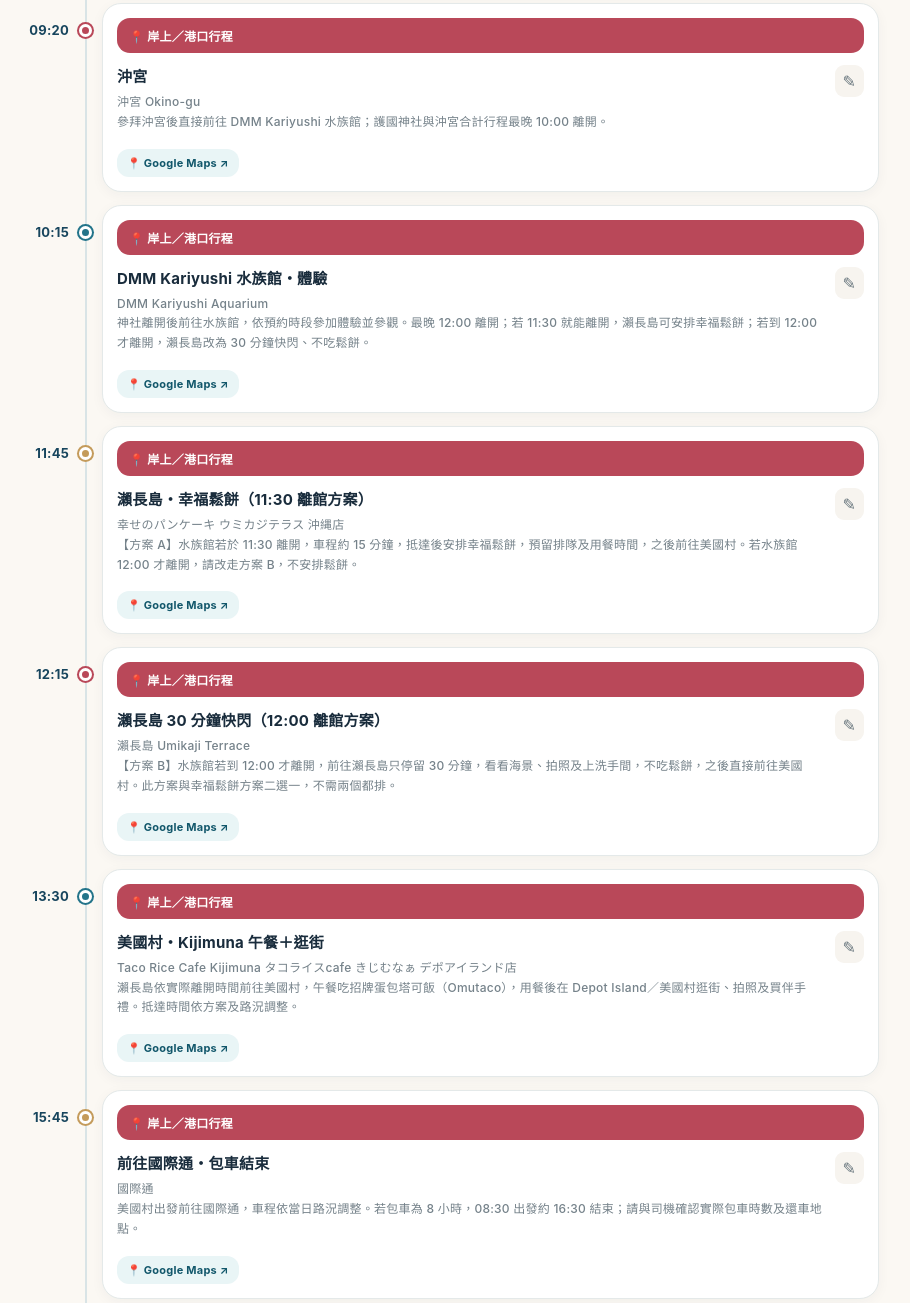
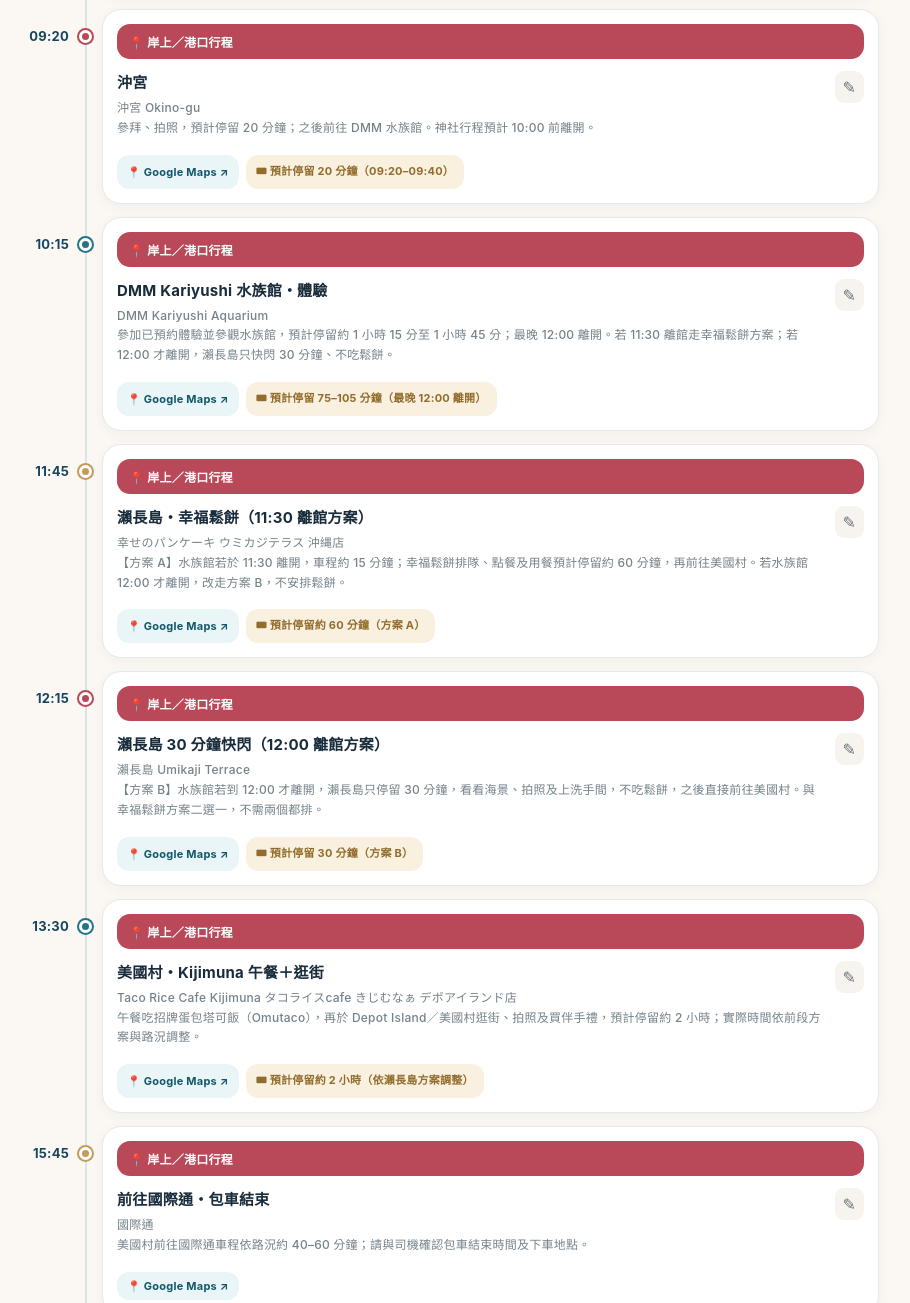
Before and after one commit to 409570236/msc-christmas-2026, a plain HTML site: page index.html in a window 1280 px wide. Shown: the part 1823-3126 px from the top of the page, without its empty margins (195-1105 px from the left). Drawn offline with Linux system fonts and the light colour scheme.

Commit message:
Add estimated stop durations to cruise itineraries

```diff
--- a/index.html
+++ b/index.html
@@ -84,41 +84,41 @@ let tab='itinerary',day=dates[2],more='';const $=s=>document.querySelector(s),es
 // Okinawa shore-day itinerary: always upsert so existing browser data receives corrections.
 {
   const okinawa=[
-    {id:'oki1',date:dates[2],time:'08:30',title:'郵輪碼頭出發・包車開始',place:'那霸郵輪碼頭',locationType:'shore',note:'08:30 預約包車，先直接前往護國神社與沖宮。若包車仍採 8 小時計算，預計 16:30 結束；上車位置依船方靠泊碼頭確認。'},
-    {id:'oki2',date:dates[2],time:'08:45',title:'沖繩護國神社',place:'沖繩縣護國神社',locationType:'shore',mapQuery:'Okinawa Gokoku Shrine Naha',note:'先參拜護國神社，與沖宮都安排在最前段；神社行程最晚 10:00 必須離開。'},
-    {id:'oki3',date:dates[2],time:'09:00',title:'預約 DMM 水族館體驗券',place:'DMM Kariyushi Aquarium',locationType:'shore',mapQuery:'DMM Kariyushi Aquarium Okinawa',bookingUrl:'https://dmmkariyushiaquarium.oneqr.io/shops/shp_eec568e5db3cce204f802a9',note:'09:00 準備透過下方體驗預約頁預約餵食／拍照體驗券，建議事先備妥網路與付款方式，依現場可預約時段及名額為準。'},
-    {id:'oki4',date:dates[2],time:'09:20',title:'沖宮',place:'沖宮 Okino-gu',locationType:'shore',mapQuery:'Okino-gu Shrine Naha Okinawa',note:'參拜沖宮後直接前往 DMM Kariyushi 水族館；護國神社與沖宮合計行程最晚 10:00 離開。'},
-    {id:'oki5',date:dates[2],time:'10:15',title:'DMM Kariyushi 水族館・體驗',place:'DMM Kariyushi Aquarium',locationType:'shore',mapQuery:'DMM Kariyushi Aquarium Okinawa',note:'神社離開後前往水族館，依預約時段參加體驗並參觀。最晚 12:00 離開；若 11:30 就能離開，瀨長島可安排幸福鬆餅；若到 12:00 才離開，瀨長島改為 30 分鐘快閃、不吃鬆餅。'},
-    {id:'oki6',date:dates[2],time:'11:45',title:'瀨長島・幸福鬆餅（11:30 離館方案）',place:'幸せのパンケーキ ウミカジテラス 沖縄店',locationType:'shore',mapQuery:'A Happy Pancake Senagajima Okinawa',note:'【方案 A】水族館若於 11:30 離開，車程約 15 分鐘，抵達後安排幸福鬆餅，預留排隊及用餐時間，之後前往美國村。若水族館 12:00 才離開，請改走方案 B，不安排鬆餅。'},
-    {id:'oki7',date:dates[2],time:'12:15',title:'瀨長島 30 分鐘快閃（12:00 離館方案）',place:'瀨長島 Umikaji Terrace',locationType:'shore',mapQuery:'Umikaji Terrace Senagajima Okinawa',note:'【方案 B】水族館若到 12:00 才離開，前往瀨長島只停留 30 分鐘，看看海景、拍照及上洗手間，不吃鬆餅，之後直接前往美國村。此方案與幸福鬆餅方案二選一，不需兩個都排。'},
-    {id:'oki8',date:dates[2],time:'13:30',title:'美國村・Kijimuna 午餐＋逛街',place:'Taco Rice Cafe Kijimuna タコライスcafe きじむなぁ デポアイランド店',locationType:'shore',mapQuery:'Taco Rice Cafe Kijimuna Depot Island Chatan Okinawa',note:'瀨長島依實際離開時間前往美國村，午餐吃招牌蛋包塔可飯（Omutaco），用餐後在 Depot Island／美國村逛街、拍照及買伴手禮。抵達時間依方案及路況調整。'},
-    {id:'oki9',date:dates[2],time:'15:45',title:'前往國際通・包車結束',place:'國際通',locationType:'shore',note:'美國村出發前往國際通，車程依當日路況調整。若包車為 8 小時，08:30 出發約 16:30 結束；請與司機確認實際包車時數及還車地點。'},
-    {id:'oki10',date:dates[2],time:'16:30',title:'A LONG VACATION.・舒芙蕾鬆餅',place:'A LONG VACATION.（Southwest Grand Hotel 1F）',locationType:'shore',mapQuery:'A LONG VACATION Southwest Grand Hotel Naha Okinawa',note:'改到 A LONG VACATION. 吃招牌 ALV. PANCAKE。建議先確認／預約並抵達後立即點餐；鬆餅現點現烤約需 20–30 分鐘，咖啡時段鬆餅最後點餐時間為 17:00。17:15 必須離開前往郵輪碼頭，因此停留時間較短，若前段延誤請優先確保準時返船。'},
-    {id:'oki11',date:dates[2],time:'17:15',title:'搭計程車返回郵輪碼頭',place:'那霸郵輪碼頭',locationType:'shore',note:'17:15 從國際通搭計程車往郵輪碼頭方向出發，預留交通及登船緩衝；務必依船上公告確認最晚登船時間（All Aboard），不要只看郵輪離港時間。'}
+    {id:'oki1',date:dates[2],time:'08:30',title:'郵輪碼頭出發・包車開始',place:'那霸郵輪碼頭',locationType:'shore',note:'預計車程至護國神社約 15 分鐘；包車 08:30 開始。若採 8 小時計算，約 16:30 結束，請事先與司機確認上下車地點及服務時數。'},
+    {id:'oki2',date:dates[2],time:'08:45',title:'沖繩護國神社',place:'沖繩縣護國神社',locationType:'shore',mapQuery:'Okinawa Gokoku Shrine Naha',bookingStatus:'預計停留 15 分鐘（08:45–09:00）',note:'參拜、拍照，預計停留 15 分鐘。'},
+    {id:'oki3',date:dates[2],time:'09:00',title:'確認 DMM 水族館體驗券',place:'DMM Kariyushi Aquarium',locationType:'shore',mapQuery:'DMM Kariyushi Aquarium Okinawa',bookingUrl:'https://dmmkariyushiaquarium.oneqr.io/shops/shp_eec568e5db3cce204f802a9',note:'此為預約／購票提醒，不是景點停留時間。建議事先完成餵食／拍照體驗預約，依可預約時段及名額為準。'},
+    {id:'oki4',date:dates[2],time:'09:20',title:'沖宮',place:'沖宮 Okino-gu',locationType:'shore',mapQuery:'Okino-gu Shrine Naha Okinawa',bookingStatus:'預計停留 20 分鐘（09:20–09:40）',note:'參拜、拍照，預計停留 20 分鐘；之後前往 DMM 水族館。神社行程預計 10:00 前離開。'},
+    {id:'oki5',date:dates[2],time:'10:15',title:'DMM Kariyushi 水族館・體驗',place:'DMM Kariyushi Aquarium',locationType:'shore',mapQuery:'DMM Kariyushi Aquarium Okinawa',bookingStatus:'預計停留 75–105 分鐘（最晚 12:00 離開）',note:'參加已預約體驗並參觀水族館，預計停留約 1 小時 15 分至 1 小時 45 分；最晚 12:00 離開。若 11:30 離館走幸福鬆餅方案；若 12:00 才離開，瀨長島只快閃 30 分鐘、不吃鬆餅。'},
+    {id:'oki6',date:dates[2],time:'11:45',title:'瀨長島・幸福鬆餅（11:30 離館方案）',place:'幸せのパンケーキ ウミカジテラス 沖縄店',locationType:'shore',mapQuery:'A Happy Pancake Senagajima Okinawa',bookingStatus:'預計停留約 60 分鐘（方案 A）',note:'【方案 A】水族館若於 11:30 離開，車程約 15 分鐘；幸福鬆餅排隊、點餐及用餐預計停留約 60 分鐘，再前往美國村。若水族館 12:00 才離開，改走方案 B，不安排鬆餅。'},
+    {id:'oki7',date:dates[2],time:'12:15',title:'瀨長島 30 分鐘快閃（12:00 離館方案）',place:'瀨長島 Umikaji Terrace',locationType:'shore',mapQuery:'Umikaji Terrace Senagajima Okinawa',bookingStatus:'預計停留 30 分鐘（方案 B）',note:'【方案 B】水族館若到 12:00 才離開，瀨長島只停留 30 分鐘，看看海景、拍照及上洗手間，不吃鬆餅，之後直接前往美國村。與幸福鬆餅方案二選一，不需兩個都排。'},
+    {id:'oki8',date:dates[2],time:'13:30',title:'美國村・Kijimuna 午餐＋逛街',place:'Taco Rice Cafe Kijimuna タコライスcafe きじむなぁ デポアイランド店',locationType:'shore',mapQuery:'Taco Rice Cafe Kijimuna Depot Island Chatan Okinawa',bookingStatus:'預計停留約 2 小時（依瀨長島方案調整）',note:'午餐吃招牌蛋包塔可飯（Omutaco），再於 Depot Island／美國村逛街、拍照及買伴手禮，預計停留約 2 小時；實際時間依前段方案與路況調整。'},
+    {id:'oki9',date:dates[2],time:'15:45',title:'前往國際通・包車結束',place:'國際通',locationType:'shore',note:'美國村前往國際通車程依路況約 40–60 分鐘；請與司機確認包車結束時間及下車地點。'},
+    {id:'oki10',date:dates[2],time:'16:30',title:'A LONG VACATION.・舒芙蕾鬆餅',place:'A LONG VACATION.（Southwest Grand Hotel 1F）',locationType:'shore',mapQuery:'A LONG VACATION Southwest Grand Hotel Naha Okinawa',bookingStatus:'預計停留約 45 分鐘（16:30–17:15）',note:'吃招牌 ALV. PANCAKE，預計停留約 45 分鐘；鬆餅現點現烤約需 20–30 分鐘，咖啡時段鬆餅最後點餐時間為 17:00。17:15 必須離開前往郵輪碼頭；若前段延誤請優先確保準時返船。'},
+    {id:'oki11',date:dates[2],time:'17:15',title:'搭計程車返回郵輪碼頭',place:'那霸郵輪碼頭',locationType:'shore',note:'預計車程約 15–25 分鐘，請預留交通及登船緩衝；務必依船上公告確認最晚登船時間（All Aboard），不要只看郵輪離港時間。'}
   ];
   const miyakoBus=[
-    {id:'mmy1',date:dates[1],time:'09:00',title:'🚌 宮古島巴士共乘 A 團・港口集合出發',place:'宮古島平良港',locationType:'shore',mapQuery:'Hirara Port Miyakojima',bookingStatus:'A 團・待確認成團',note:'12/25 MSC 冬季航程適用團。郵輪預計 08:00 抵港，預計 09:00 集合出發、16:00 回港。中文導遊、每人礦泉水 1 瓶、行車期間保險。成人 NT$1,400／人；3–12 歲 NT$1,200；3 歲以下抱著免費。25 人成團、45 人滿團。景點門票及個人餐費自理。'},
-    {id:'mmy2',date:dates[1],time:'09:20',title:'🚌 牧山展望台',place:'牧山展望台 Makiyama Observatory',locationType:'shore',mapQuery:'Makiyama Observatory Irabu Miyakojima',bookingStatus:'停留約 40 分鐘',note:'A 團第一站。從展望台欣賞伊良部島海岸與伊良部大橋景色，安排拍照。實際抵達時間依當日交通及導遊調度。'},
-    {id:'mmy3',date:dates[1],time:'10:10',title:'🚌 伊良部大橋・沿途解說',place:'伊良部大橋 Irabu Bridge',locationType:'shore',mapQuery:'Irabu Bridge Miyakojima Okinawa',bookingStatus:'巴士經過・車上解說',note:'行車經過伊良部大橋，由導遊沿途解說；此站不是下車停留景點。'},
-    {id:'mmy4',date:dates[1],time:'10:40',title:'🚌 前濱沙灘',place:'與那霸前濱海灘 Yonaha Maehama Beach',locationType:'shore',mapQuery:'Yonaha Maehama Beach Miyakojima',bookingStatus:'停留約 40 分鐘',note:'欣賞宮古島代表性的白沙灘與清澈海水，可散步、拍照；請留意海邊安全及集合時間。'},
-    {id:'mmy5',date:dates[1],time:'11:30',title:'🚌 宮古纜車',place:'宮古纜車（設施名稱及位置待旅行社確認）',locationType:'shore',mapQuery:'Miyakojima sightseeing cable car',bookingStatus:'停留約 45 分鐘・費用 ¥500／人',note:'依旅行社行程表安排，纜車費用自理，約 ¥500／人。設施正式名稱、實際位置及是否必須搭乘，出發前請向旅行社確認。'},
-    {id:'mmy6',date:dates[1],time:'12:20',title:'🚌 德國文化村',place:'上野德國文化村 Ueno German Culture Village',locationType:'shore',mapQuery:'Ueno German Culture Village Miyakojima',bookingStatus:'停留約 50 分鐘',note:'參觀德國文化村及周邊海岸景觀，拍照散步；個人消費自理。'},
-    {id:'mmy7',date:dates[1],time:'13:20',title:'🚌 永旺超市商場・午餐自理＋購物',place:'AEON Town Miyako Minami',locationType:'shore',mapQuery:'AEON Town Miyako Minami Okinawa',bookingStatus:'停留約 1.5–2 小時',note:'用餐及自由購物，餐費與個人消費自理。可購買日本零食、飲料及伴手禮；建議留意集合時間。'},
-    {id:'mmy8',date:dates[1],time:'15:30',title:'🚌 宮古島神社',place:'宮古神社 Miyako Jinja',locationType:'shore',mapQuery:'Miyako Jinja Miyakojima Okinawa',bookingStatus:'停留約 20 分鐘',note:'A 團最後一站，參拜宮古島神社及拍照。若當日行程對調，請依導遊通知為準。'},
-    {id:'mmy9',date:dates[1],time:'16:00',title:'🚌 巴士返回平良港・準備登船',place:'平良港 Hirara Port',locationType:'shore',mapQuery:'Hirara Port Miyakojima',bookingStatus:'預計 16:00 回港',note:'旅行社預計 16:00 返回港口，郵輪 18:00 啟航。各景點時間為參考安排，當日可能因交通、天候及團體狀況調整順序或停留時間；請以導遊通知為準。'}
+    {id:'mmy1',date:dates[1],time:'09:00',title:'🚌 宮古島巴士共乘 A 團・港口集合出發',place:'宮古島平良港',locationType:'shore',mapQuery:'Hirara Port Miyakojima',bookingStatus:'集合／出發，非景點停留',note:'12/25 MSC 冬季航程適用團。郵輪預計 08:00 抵港，09:00 集合出發、16:00 回港。中文導遊、每人礦泉水 1 瓶、行車期間保險。成人 NT$1,400／人；3–12 歲 NT$1,200；3 歲以下抱著免費。25 人成團、45 人滿團。景點門票及個人餐費自理。'},
+    {id:'mmy2',date:dates[1],time:'09:20',title:'🚌 牧山展望台',place:'牧山展望台 Makiyama Observatory',locationType:'shore',mapQuery:'Makiyama Observatory Irabu Miyakojima',bookingStatus:'預計停留約 40 分鐘（09:20–10:00）',note:'欣賞伊良部島海岸與伊良部大橋景色，安排拍照，預計停留約 40 分鐘；實際依交通及導遊調度。'},
+    {id:'mmy3',date:dates[1],time:'10:10',title:'🚌 伊良部大橋・沿途解說',place:'伊良部大橋 Irabu Bridge',locationType:'shore',mapQuery:'Irabu Bridge Miyakojima Okinawa',bookingStatus:'巴士經過，車上約 10–15 分鐘',note:'行車經過伊良部大橋，由導遊沿途解說；此站不下車，沒有岸上步行停留時間。'},
+    {id:'mmy4',date:dates[1],time:'10:40',title:'🚌 前濱沙灘',place:'與那霸前濱海灘 Yonaha Maehama Beach',locationType:'shore',mapQuery:'Yonaha Maehama Beach Miyakojima',bookingStatus:'預計停留約 40 分鐘（10:40–11:20）',note:'欣賞白沙灘與清澈海水，可散步、拍照，預計停留約 40 分鐘；請留意海邊安全及集合時間。'},
+    {id:'mmy5',date:dates[1],time:'11:30',title:'🚌 宮古纜車',place:'宮古纜車（設施名稱及位置待旅行社確認）',locationType:'shore',mapQuery:'Miyakojima sightseeing cable car',bookingStatus:'預計停留約 45 分鐘・費用 ¥500／人',note:'依旅行社行程表安排，預計停留約 45 分鐘，纜車費用自理，約 ¥500／人。設施正式名稱、實際位置及是否必須搭乘，出發前請向旅行社確認。'},
+    {id:'mmy6',date:dates[1],time:'12:20',title:'🚌 德國文化村',place:'上野德國文化村 Ueno German Culture Village',locationType:'shore',mapQuery:'Ueno German Culture Village Miyakojima',bookingStatus:'預計停留約 50 分鐘（12:20–13:10）',note:'參觀德國文化村及周邊海岸景觀，拍照散步，預計停留約 50 分鐘；個人消費自理。'},
+    {id:'mmy7',date:dates[1],time:'13:20',title:'🚌 永旺超市商場・午餐自理＋購物',place:'AEON Town Miyako Minami',locationType:'shore',mapQuery:'AEON Town Miyako Minami Okinawa',bookingStatus:'預計停留約 1 小時 40 分鐘（13:20–15:00）',note:'午餐及自由購物，預計停留約 1 小時 40 分鐘；餐費與個人消費自理，可購買日本零食、飲料及伴手禮。請留意集合時間。'},
+    {id:'mmy8',date:dates[1],time:'15:30',title:'🚌 宮古島神社',place:'宮古神社 Miyako Jinja',locationType:'shore',mapQuery:'Miyako Jinja Miyakojima Okinawa',bookingStatus:'預計停留約 20 分鐘（15:30–15:50）',note:'參拜宮古島神社及拍照，預計停留約 20 分鐘；若當日行程對調，請依導遊通知為準。'},
+    {id:'mmy9',date:dates[1],time:'16:00',title:'🚌 巴士返回平良港・準備登船',place:'平良港 Hirara Port',locationType:'shore',mapQuery:'Hirara Port Miyakojima',bookingStatus:'預計 16:00 回港',note:'巴士預計 16:00 返回港口，郵輪 18:00 啟航。各景點停留時間為參考安排，當日可能因交通、天候及團體狀況調整順序或時間；請以導遊通知為準。'}
   ];
   const ishigaki=[
-    {id:'ish1',date:dates[3],time:'10:30',title:'下船・直接前往燒肉店',place:'石垣島新港郵輪碼頭',locationType:'shore',mapQuery:'Ishigaki New Port Cruise Terminal Okinawa',note:'預計 10:30 下船，出港後直接搭計程車前往焼肉 おおつか本店。郵輪 09:00 抵港，實際下船時間依船方安排。'},
-    {id:'ish2',date:dates[3],time:'11:00',title:'焼肉 おおつか本店・石垣牛午餐',place:'焼肉 おおつか 本店',locationType:'shore',mapQuery:'焼肉 おおつか 本店 沖縄県石垣市大川270-2',note:'預約 11:00 用餐，建議預留約 75 分鐘。地址：沖繩縣石垣市大川 270-2。官方營業時間 11:00–22:30，仍請以預約確認為準。'},
-    {id:'ish3',date:dates[3],time:'12:15',title:'搭計程車前往石垣やいま村',place:'石垣やいま村',locationType:'shore',mapQuery:'Ishigaki Yaima Village Okinawa',note:'燒肉用餐後直接搭計程車前往やいま村，車程約 20–30 分鐘，依路況調整。建議事先安排回程接送。'},
-    {id:'ish4',date:dates[3],time:'12:45',title:'石垣やいま村・松鼠猴與琉球古民家',place:'石垣やいま村 Ishigaki Yaima Village',locationType:'shore',mapQuery:'Ishigaki Yaima Village Okinawa',bookingStatus:'預計停留約 2.5 小時',note:'重點看松鼠猴森林、琉球傳統紅瓦古民家、紅樹林自然步道及園內動物。營業時間資料為 09:00–17:30，入園後先確認表演時段；停留時間可依現場調整。'},
-    {id:'ish5',date:dates[3],time:'15:15',title:'搭計程車返回市區',place:'石垣市區・Euglena Mall',locationType:'shore',mapQuery:'Euglena Mall Ishigaki Okinawa',note:'從やいま村返回市區，車程約 20–30 分鐘。建議預約司機接送，避免在郊區臨時叫不到車。'},
-    {id:'ish6',date:dates[3],time:'15:45',title:'市區逛街・Euglena Mall',place:'Euglena Mall／石垣市公設市場周邊',locationType:'shore',mapQuery:'Euglena Mall Ishigaki Okinawa',note:'逛商店街及伴手禮店。注意 12/27/2026 是第四個星期日，公設市場可能休市，周邊店家請依個別營業狀況確認。'},
-    {id:'ish7',date:dates[3],time:'16:15',title:'ゲンキみるく・牛乳布丁',place:'ゲンキみるく 美崎町店',locationType:'shore',mapQuery:'ゲンキみるく 美崎町店 石垣市美崎町3-3',note:'吃石垣島生乳布丁，也可看看生乳冰淇淋及牛奶麵包。官方店舖資訊營業時間 11:00–21:00。'},
-    {id:'ish8',date:dates[3],time:'16:45',title:'知念商會・名物飯糰（オニササ）',place:'知念商会',locationType:'shore',mapQuery:'知念商会 石垣市登野城1249-18',note:'買石垣島名物オニササ：將飯糰與炸雞柳／炸物放入袋中，搭配醬料組合食用。店家營業時間資料為 07:00–19:00；熱門品項可能提早售完，抵達後先購買。'},
-    {id:'ish9',date:dates[3],time:'17:15',title:'730 COURT・市區購物與散步',place:'730 COURT',locationType:'shore',mapQuery:'730 COURT Ishigaki Okawa 1',note:'取代原本較遠的唐吉訶德行程。逛 730 十字路口旁的複合商場、伴手禮店及特色店家；官方設施時間約 09:00–23:00，各店營業時間不同。'},
-    {id:'ish10',date:dates[3],time:'17:45',title:'HEART LAND 美崎町店・石垣牛漢堡晚餐',place:'HEART LAND 石垣牛バーガー専門店 美崎町店',locationType:'shore',mapQuery:'HEART LAND 石垣市美崎町3-2-4',note:'晚餐吃 JA 認定店石垣牛漢堡。地址：石垣市美崎町 3-2-4，參考營業時間 11:00–20:30（最後點餐約 20:00）。建議預留約 35–45 分鐘；因郵輪當晚 19:00 離港，請務必先確認船上 All Aboard 時間，若 18:15 前必須回船，需把晚餐提前或改外帶。'},
-    {id:'ish11',date:dates[3],time:'18:20',title:'搭計程車返回郵輪碼頭',place:'石垣島新港郵輪碼頭',locationType:'shore',mapQuery:'Ishigaki New Port Cruise Terminal Okinawa',note:'預計 18:20 從美崎町出發，目標 18:40 前回到郵輪碼頭。郵輪 19:00 離港，實際 All Aboard 最晚回船時間以船上公告為準；若船方要求更早回船，請優先縮短 730 COURT 或改為外帶漢堡。'}
+    {id:'ish1',date:dates[3],time:'10:30',title:'下船・搭計程車前往燒肉店',place:'石垣島新港郵輪碼頭',locationType:'shore',mapQuery:'Ishigaki New Port Cruise Terminal Okinawa',bookingStatus:'下船及車程約 30 分鐘（10:30–11:00）',note:'預計 10:30 下船，搭計程車直達焼肉 おおつか本店；車程及下船速度依當日狀況。'},
+    {id:'ish2',date:dates[3],time:'11:00',title:'焼肉 おおつか本店・石垣牛午餐',place:'焼肉 おおつか 本店',locationType:'shore',mapQuery:'焼肉 おおつか 本店 沖縄県石垣市大川270-2',bookingStatus:'預計用餐 70 分鐘（11:00–12:10）',note:'預計停留 70 分鐘用午餐。地址：沖繩縣石垣市大川 270-2；建議事先確認訂位及入座時間。'},
+    {id:'ish3',date:dates[3],time:'12:10',title:'搭計程車前往石垣やいま村',place:'石垣やいま村',locationType:'shore',mapQuery:'Ishigaki Yaima Village Okinawa',bookingStatus:'車程約 30 分鐘（12:10–12:40）',note:'燒肉店前往やいま村，車程預估 20–30 分鐘；建議事先安排回程接送。'},
+    {id:'ish4',date:dates[3],time:'12:40',title:'石垣やいま村・松鼠猴與琉球古民家',place:'石垣やいま村 Ishigaki Yaima Village',locationType:'shore',mapQuery:'Ishigaki Yaima Village Okinawa',bookingStatus:'預計停留 2 小時（12:40–14:40）',note:'預計停留 2 小時。重點看松鼠猴森林、琉球傳統紅瓦古民家、紅樹林自然步道及園內動物；入園後先確認表演時段，依現場狀況調整。'},
+    {id:'ish5',date:dates[3],time:'14:40',title:'搭計程車返回石垣市區',place:'石垣市區',locationType:'shore',mapQuery:'Euglena Mall Ishigaki Okinawa',bookingStatus:'車程約 30 分鐘（14:40–15:10）',note:'從やいま村返回市區，車程預估 20–30 分鐘。建議預約司機接送，避免在郊區臨時叫不到車。'},
+    {id:'ish6',date:dates[3],time:'15:10',title:'知念商會・名物飯糰（オニササ）',place:'知念商会',locationType:'shore',mapQuery:'知念商会 石垣市登野城1249-18',bookingStatus:'預計停留 20 分鐘（15:10–15:30）',note:'預計停留 20 分鐘購買石垣島名物オニササ：將飯糰與炸雞柳／炸物放入袋中，搭配醬料食用。店家參考營業時間 07:00–19:00；熱門品項可能提早售完，抵達後先購買。'},
+    {id:'ish7',date:dates[3],time:'15:30',title:'ゲンキみるく・牛乳布丁',place:'ゲンキみるく 美崎町店',locationType:'shore',mapQuery:'ゲンキみるく 美崎町店 石垣市美崎町3-3',bookingStatus:'預計停留 20 分鐘（15:30–15:50）',note:'預計停留 20 分鐘，購買石垣島生乳布丁，也可看看生乳冰淇淋及牛奶麵包。'},
+    {id:'ish8',date:dates[3],time:'15:50',title:'730 COURT・市區購物與散步',place:'730 COURT',locationType:'shore',mapQuery:'730 COURT Ishigaki Okawa 1',bookingStatus:'預計停留 30 分鐘（15:50–16:20）',note:'預計停留 30 分鐘，逛 730 十字路口旁的複合商場、伴手禮店及特色店家；各店營業時間不同。此站取代較遠的唐吉訶德。'},
+    {id:'ish9',date:dates[3],time:'16:20',title:'HEART LAND 美崎町店・石垣牛漢堡晚餐',place:'HEART LAND 石垣牛バーガー専門店 美崎町店',locationType:'shore',mapQuery:'HEART LAND 石垣市美崎町3-2-4',bookingStatus:'預計停留 35 分鐘（16:20–16:55）',note:'預計停留 35 分鐘吃 JA 認定店石垣牛漢堡。地址：石垣市美崎町 3-2-4；請先確認當日營業及點餐方式，若排隊過久請改外帶，確保回港時間。'},
+    {id:'ish10',date:dates[3],time:'16:55',title:'搭計程車返回郵輪碼頭',place:'石垣島新港郵輪碼頭',locationType:'shore',mapQuery:'Ishigaki New Port Cruise Terminal Okinawa',bookingStatus:'車程預估 20–25 分鐘（16:55–17:20）',note:'預計 16:55 從市區出發，車程約 20–25 分鐘，目標 17:20 抵達港口。'},
+    {id:'ish11',date:dates[3],time:'17:20',title:'抵達港口・預留登船緩衝',place:'石垣島新港郵輪碼頭',locationType:'shore',mapQuery:'Ishigaki New Port Cruise Terminal Okinawa',bookingStatus:'預留 10 分鐘，17:30 前到港',note:'目標 17:20 抵達，最晚 17:30 必須到港。此時間是回到港口，不等於船方 All Aboard；請確認船上公告的最晚登船時間，若更早則必須再提前出發。'}
   ];
   db.events=db.events.filter(x=>x.id!=='port3'&&!/^oki\d+$/.test(x.id)&&!/^mmy\d+$/.test(x.id)&&!/^ish\d+$/.test(x.id));
   db.events.push(...okinawa);
```
